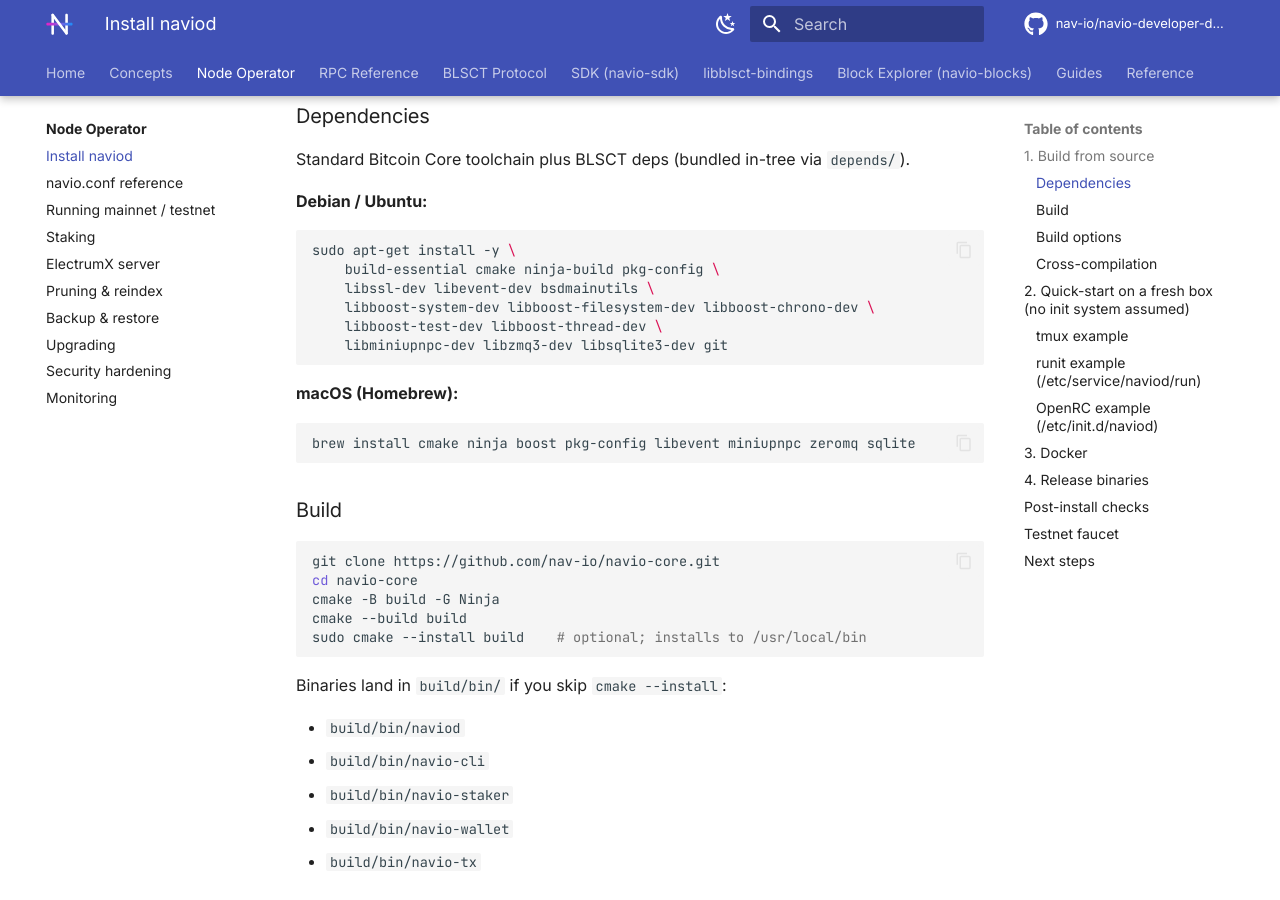
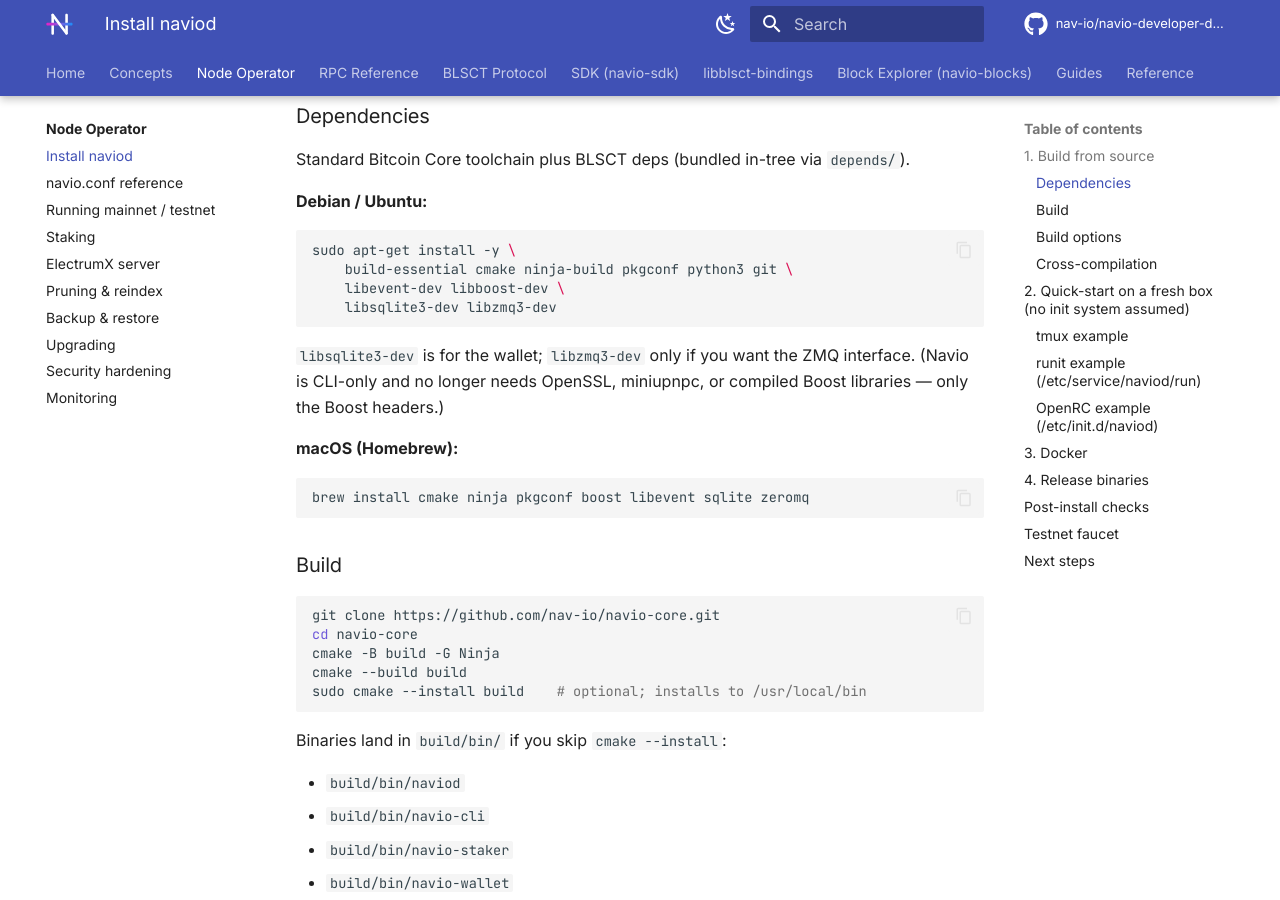
Before and after one commit to nav-io/navio-developer-docs, an MkDocs documentation site: the page built from docs/node/install.md, in a window 1280 px wide and 900 px high, scrolled down 517 px. Built offline with MkDocs 1.6.1 and Material for MkDocs 9.7.7, drawn with Linux system fonts in a browser that asks for light colours; comment, search, counter and statistics services are not loaded; the version menu is left out; some of the changed text lies outside the part shown.

Commit message:
docs: drop build deps navio-core no longer needs
Upstream migrated the build instructions to CMake. This trims the
dependency lists to match what navio-core actually links: drop libssl-dev
(OpenSSL removed), libminiupnpc-dev (UPnP removed), bsdmainutils, and the
individual compiled Boost libs — Navio uses header-only Boost, so
libboost-dev (headers) suffices. Add python3 (needed by the build).
Applies to the Debian deps, macOS brew line, Dockerfile builder + runtime
stages, and the staking-VPS guide.

````diff
--- a/docs/node/install.md
+++ b/docs/node/install.md
@@ -19,17 +19,17 @@
 
 ```bash
 sudo apt-get install -y \
-    build-essential cmake ninja-build pkg-config \
-    libssl-dev libevent-dev bsdmainutils \
-    libboost-system-dev libboost-filesystem-dev libboost-chrono-dev \
-    libboost-test-dev libboost-thread-dev \
-    libminiupnpc-dev libzmq3-dev libsqlite3-dev git
+    build-essential cmake ninja-build pkgconf python3 git \
+    libevent-dev libboost-dev \
+    libsqlite3-dev libzmq3-dev
 ```
+
+`libsqlite3-dev` is for the wallet; `libzmq3-dev` only if you want the ZMQ interface. (Navio is CLI-only and no longer needs OpenSSL, miniupnpc, or compiled Boost libraries — only the Boost headers.)
 
 **macOS (Homebrew):**
 
 ```bash
-brew install cmake ninja boost pkg-config libevent miniupnpc zeromq sqlite
+brew install cmake ninja pkgconf boost libevent sqlite zeromq
 ```
 
 ### Build
@@ -156,10 +156,8 @@
 FROM debian:bookworm-slim AS builder
 
 RUN apt-get update && apt-get install -y --no-install-recommends \
-    build-essential cmake ninja-build pkg-config \
-    libssl-dev libevent-dev bsdmainutils \
-    libboost-all-dev \
-    libminiupnpc-dev libzmq3-dev libsqlite3-dev \
+    build-essential cmake ninja-build pkgconf python3 \
+    libevent-dev libboost-dev libzmq3-dev libsqlite3-dev \
     git ca-certificates \
  && rm -rf /var/lib/apt/lists/*
 
@@ -171,9 +169,8 @@
 FROM debian:bookworm-slim
 
 RUN apt-get update && apt-get install -y --no-install-recommends \
-    libboost-system1.81 libboost-filesystem1.81 libboost-thread1.81 \
     libevent-2.1-7 libevent-pthreads-2.1-7 \
-    libminiupnpc17 libzmq5 libsqlite3-0 \
+    libzmq5 libsqlite3-0 \
     tini ca-certificates \
  && rm -rf /var/lib/apt/lists/*
 
````
Also changed, not shown: docs/guides/staking-vps.md (+2 -5 lines).
